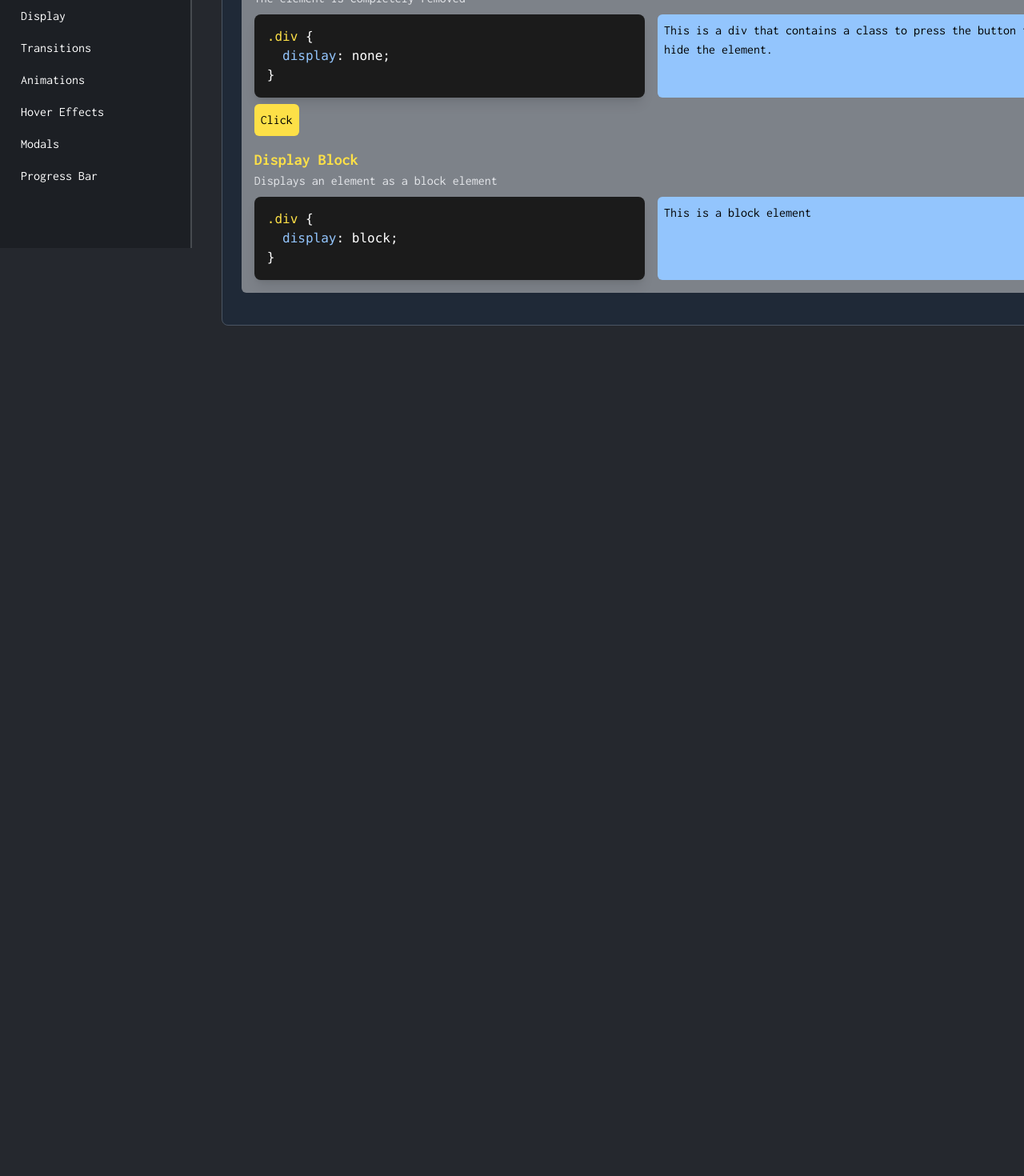
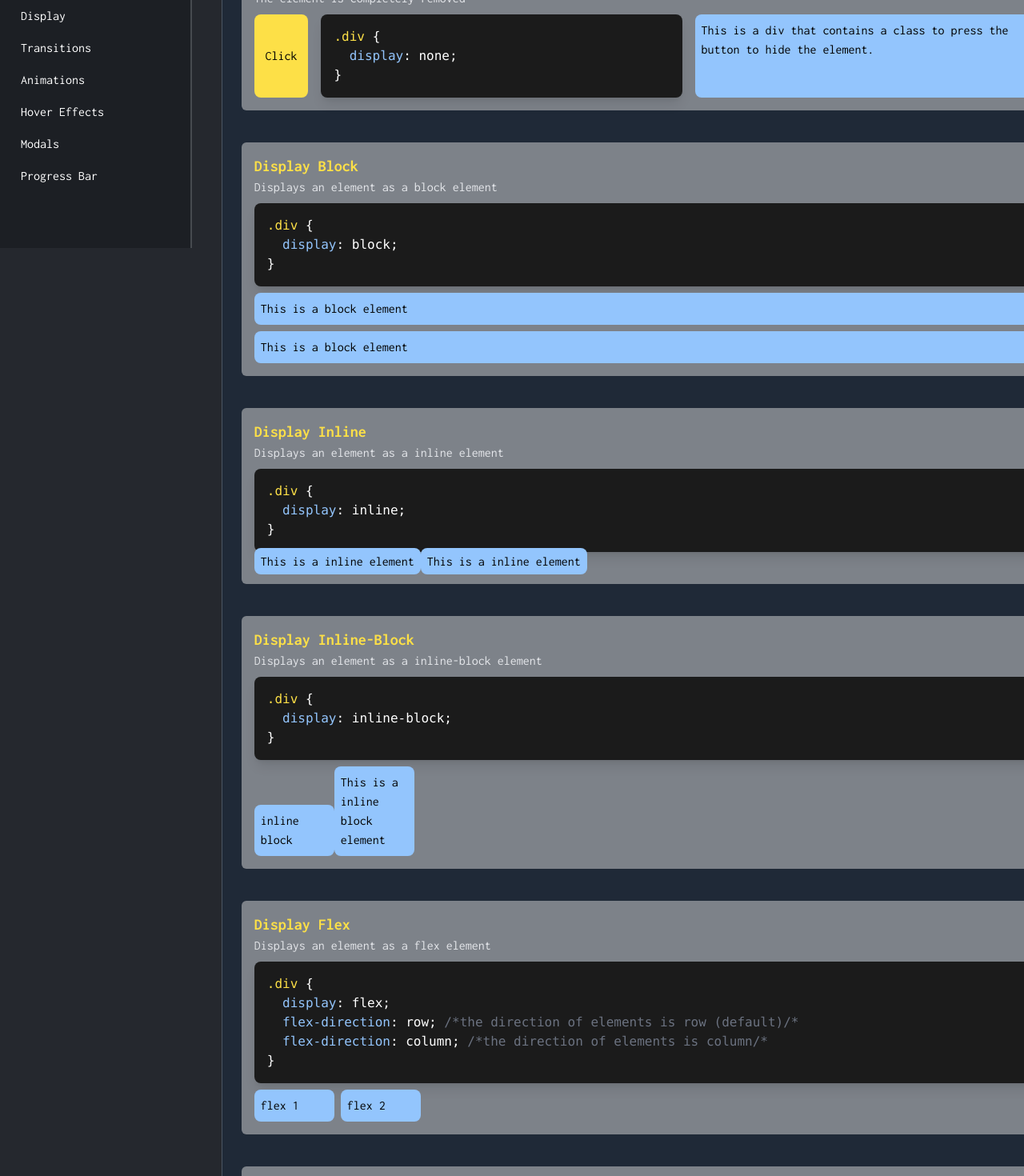
Before and after one commit to juancruzperalta/styleCSS, a React (Vite) app: page /display in a window 1280 px wide. Shown: the part 540-2010 px from the top of the page at 80% size. Before the commit the page ends 982 px from the top, so only its background shows below. Built offline with nearby package versions, Linux system fonts and the light colour scheme; a web font is replaced by a local one.

Commit message:
Css Display finish...03-02-2025

```diff
--- a/src/pages/Display.jsx
+++ b/src/pages/Display.jsx
@@ -31,25 +31,25 @@ export const Display = () => {
                 /* allows an element to behave like a block-level element*/
               </span>
               <br />
-              <span className="text-blue-300">display</span>: inline;
+              <span className="text-blue-300">display</span>: inline;{" "}
               <span className="text-gray-500">
                 {" "}
                 /* allows an element to behave like a block-level element*/
               </span>
               <br />
-              <span className="text-blue-300">display</span>: inline-block;
+              <span className="text-blue-300">display</span>: inline-block;{" "}
               <span className="text-gray-500">
                 /* formats the element as inline-level but also allows to <br />
                 set height/width like block-level element*/
               </span>
               <br />
-              <span className="text-blue-300">display</span>: flex;
+              <span className="text-blue-300">display</span>: flex;{" "}
               <span className="text-gray-500">
                 /* sets the element as a flex container to have a flexible
                 layout of its child elements*/
               </span>
               <br />
-              <span className="text-blue-300">display</span>: grid;
+              <span className="text-blue-300">display</span>: grid;{" "}
               <span className="text-gray-500">
                 /*sets the element as a grid container to create complex layouts
                 */
@@ -70,7 +70,13 @@ export const Display = () => {
               <h4 className="text-gray-200">
                 The element is completely removed
               </h4>
-              <div className="grid grid-cols-2 lg:flex-row lg:justify-center lg:items-center gap-4 mt-2">
+              <div className="grid grid-cols-[0.15fr,1fr,1fr] lg:flex-row lg:justify-center lg:items-center gap-4 mt-2 ">
+                <button
+                  className="bg-yellow-300 p-2 rounded-lg border-none text-black h-full"
+                  onClick={addDisplayNone}
+                >
+                  Click
+                </button>
                 <pre className="bg-[#1b1b1b]  text-white p-4 rounded-lg shadow-lg">
                   <code>
                     <span className="text-yellow-300">.div</span> {"{"}
@@ -81,25 +87,21 @@ export const Display = () => {
                     {"}"}
                   </code>
                 </pre>
-                <div className="bg-blue-300 text-black rounded-md w-full h-full p-2 elementNone">
+                <div className="bg-blue-300 text-black rounded-lg w-full h-full p-2 elementNone">
                   This is a div that contains a class to press the button to
                   hide the element.
                 </div>
               </div>
-              <button
-                className="bg-yellow-300 p-2 rounded-md border-none mt-2 text-black"
-                onClick={addDisplayNone}
-              >
-                Click
-              </button>
-              <h2 className="text-yellow-300 font-bold text-xl mt-4">
+            </article>
+            <article className="bg-[#dadada81] p-4 rounded-md mt-6 mb-4">
+              <h2 className="text-yellow-300 font-bold text-xl">
                 Display Block
               </h2>
               <h4 className="text-gray-200">
                 Displays an element as a block element
               </h4>
-              <div className="grid grid-cols-2 lg:flex-row lg:justify-center lg:items-center gap-4 mt-2">
-                <pre className="bg-[#1b1b1b]  text-white p-4 rounded-lg shadow-lg">
+              <div className="lg:flex-row lg:justify-center lg:items-center gap-4 mt-2 w-full">
+                <pre className="bg-[#1b1b1b]  text-white p-4 rounded-lg shadow-lg w-full">
                   <code>
                     <span className="text-yellow-300">.div</span> {"{"}
                     <br />
@@ -109,8 +111,142 @@ export const Display = () => {
                     {"}"}
                   </code>
                 </pre>
-                <div className="bg-blue-300 text-black rounded-md w-full h-full p-2 block">
+                <div className="bg-blue-300 text-black rounded-lg w-full h-full p-2 block mt-2">
                   This is a block element
+                </div>
+                <div className="bg-blue-300 text-black rounded-lg w-full h-full p-2 block mt-2">
+                  This is a block element
+                </div>
+              </div>
+            </article>
+            <article className="bg-[#dadada81] p-4 rounded-md mt-6 mb-4">
+              <h2 className="text-yellow-300 font-bold text-xl">
+                Display Inline
+              </h2>
+              <h4 className="text-gray-200">
+                Displays an element as a inline element
+              </h4>
+              <div className="lg:flex-row lg:justify-center lg:items-center gap-4 mt-2 w-full">
+                <pre className="bg-[#1b1b1b]  text-white p-4 rounded-lg shadow-lg w-full">
+                  <code>
+                    <span className="text-yellow-300">.div</span> {"{"}
+                    <br />
+                    &nbsp;&nbsp;<span className="text-blue-300">display</span>:
+                    inline;
+                    <br />
+                    {"}"}
+                  </code>
+                </pre>
+                <div className="bg-blue-300 text-black rounded-lg w-full h-full p-2 inline mt-2">
+                  This is a inline element
+                </div>
+                <div className="bg-blue-300 text-black rounded-lg w-full h-full p-2 inline mt-2">
+                  This is a inline element
+                </div>
+              </div>
+            </article>
+            <article className="bg-[#dadada81] p-4 rounded-md mt-6 mb-4">
+              <h2 className="text-yellow-300 font-bold text-xl">
+                Display Inline-Block
+              </h2>
+              <h4 className="text-gray-200">
+                Displays an element as a inline-block element
+              </h4>
+              <div className="lg:flex-row lg:justify-center lg:items-center gap-4 mt-2 w-full">
+                <pre className="bg-[#1b1b1b]  text-white p-4 rounded-lg shadow-lg w-full">
+                  <code>
+                    <span className="text-yellow-300">.div</span> {"{"}
+                    <br />
+                    &nbsp;&nbsp;<span className="text-blue-300">display</span>:
+                    inline-block;
+                    <br />
+                    {"}"}
+                  </code>
+                </pre>
+                <div className="bg-blue-300 text-black rounded-lg w-[100px] p-2 inline-block mt-2">
+                  inline block
+                </div>
+                <div className="bg-blue-300 text-black rounded-lg w-[100px] p-2 inline-block mt-2">
+                  This is a inline block element
+                </div>
+              </div>
+            </article>
+            <article className="bg-[#dadada81] p-4 rounded-md mt-6 mb-4">
+              <h2 className="text-yellow-300 font-bold text-xl">
+                Display Flex
+              </h2>
+              <h4 className="text-gray-200">
+                Displays an element as a flex element
+              </h4>
+              <div className="lg:flex-row lg:justify-center lg:items-center gap-4 mt-2 w-full">
+                <pre className="bg-[#1b1b1b]  text-white p-4 rounded-lg shadow-lg w-full">
+                  <code>
+                    <span className="text-yellow-300">.div</span> {"{"}
+                    <br />
+                    &nbsp;&nbsp;<span className="text-blue-300">display</span>:
+                    flex;
+                    <br />
+                    &nbsp;&nbsp;
+                    <span className="text-blue-300">flex-direction</span>: row;{" "}
+                    <span className="text-gray-500">
+                      /*the direction of elements is row (default)/*
+                    </span>
+                    <br />
+                    &nbsp;&nbsp;
+                    <span className="text-blue-300">flex-direction</span>:
+                    column;{" "}
+                    <span className="text-gray-500">
+                      /*the direction of elements is column/*
+                    </span>
+                    <br />
+                    {"}"}
+                  </code>
+                </pre>
+                <div className="flex gap-2">
+                  <div className="bg-blue-300 text-black rounded-lg w-[100px]  p-2 mt-2">
+                    flex 1
+                  </div>
+                  <div className="bg-blue-300 text-black rounded-lg w-[100px] p-2 mt-2">
+                    flex 2
+                  </div>
+                </div>
+              </div>
+            </article>
+            <article className="bg-[#dadada81] p-4 rounded-md mt-6 mb-4">
+              <h2 className="text-yellow-300 font-bold text-xl">
+                Display Grid
+              </h2>
+              <h4 className="text-gray-200">Displays an element as a grid.</h4>
+              <div className="lg:flex-row lg:justify-center lg:items-center gap-4 mt-2 w-full">
+                <pre className="bg-[#1b1b1b]  text-white p-4 rounded-lg shadow-lg w-full">
+                  <code>
+                    <span className="text-yellow-300">.div</span> {"{"}
+                    <br />
+                    &nbsp;&nbsp;<span className="text-blue-300">display</span>:
+                    grid;
+                    <br />
+                    &nbsp;&nbsp;
+                    <span className="text-blue-300">grid-template-columns</span>
+                    : repeat(2, minmax(0, 1fr)); <br />
+                    &nbsp;&nbsp;
+                    <span className="text-blue-300">grid-template-rows</span>:
+                    repeat(2, minmax(0, 1fr)); <br />
+                    {"}"}
+                  </code>
+                </pre>
+                <div className="grid grid-cols-2 grid-rows-2 gap-2 w-">
+                  <div className="bg-blue-300 text-black rounded-lg w-full  p-2 mt-2">
+                    Grid 1
+                  </div>
+                  <div className="bg-blue-300 text-black rounded-lg w-full p-2 mt-2">
+                    Grid 2
+                  </div>
+                  <div className="bg-blue-300 text-black rounded-lg w-full p-2 mt-2">
+                    Grid 3
+                  </div>
+                  <div className="bg-blue-300 text-black rounded-lg w-full p-2 mt-2">
+                    Grid 3
+                  </div>
                 </div>
               </div>
             </article>
```
